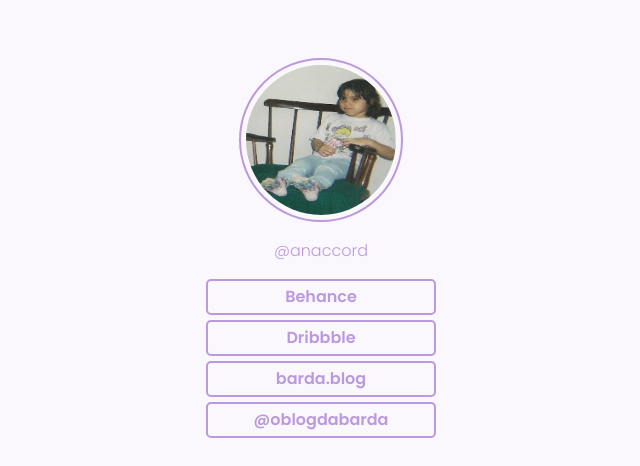
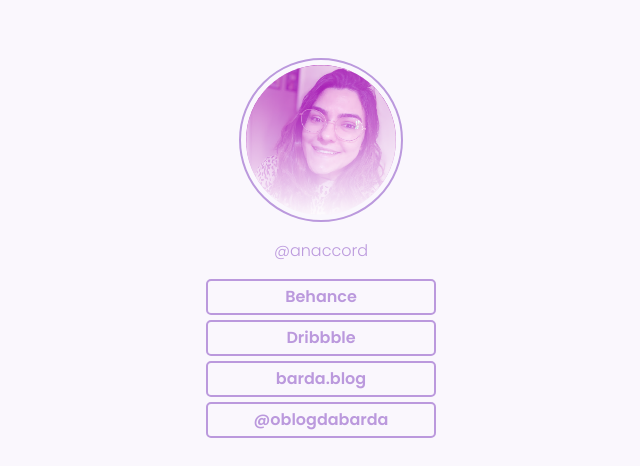
Before and after one commit to anasilveira9787/Desafio-Discover-Social-Tree, a plain HTML site: page index.html in a window 1280 px wide. Shown: the top 466 px of the page, without its empty margins (327-967 px from the left). Drawn offline with Linux system fonts and the light colour scheme.

Commit message:
alteração de imagem de perfil

```diff
--- a/index.html
+++ b/index.html
@@ -10,7 +10,7 @@
 <body>
 <div id="container">
   <div id="perfil">
-    <img src="assets/profile-ana.jpg" alt="">
+    <img src="assets/profile-ana.png" alt="">
     <p><a href="http://www.instagram.com/anaccord" title="Siga @anaccord no Instagram" target="_blank">@anaccord</a></p>
   </div>
   <ul id="linktree">
```
Also changed, not shown: assets/profile-ana.jpg (deleted), assets/profile-ana.png (added).
